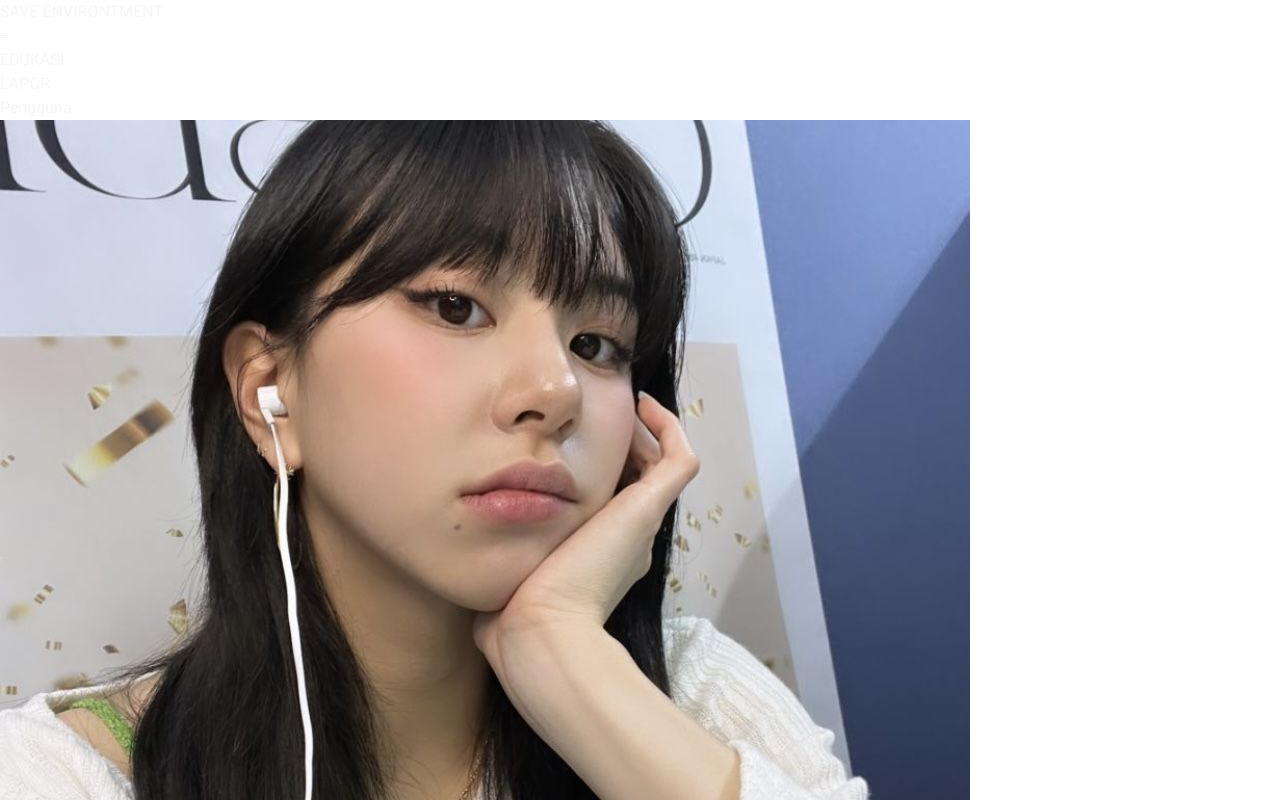
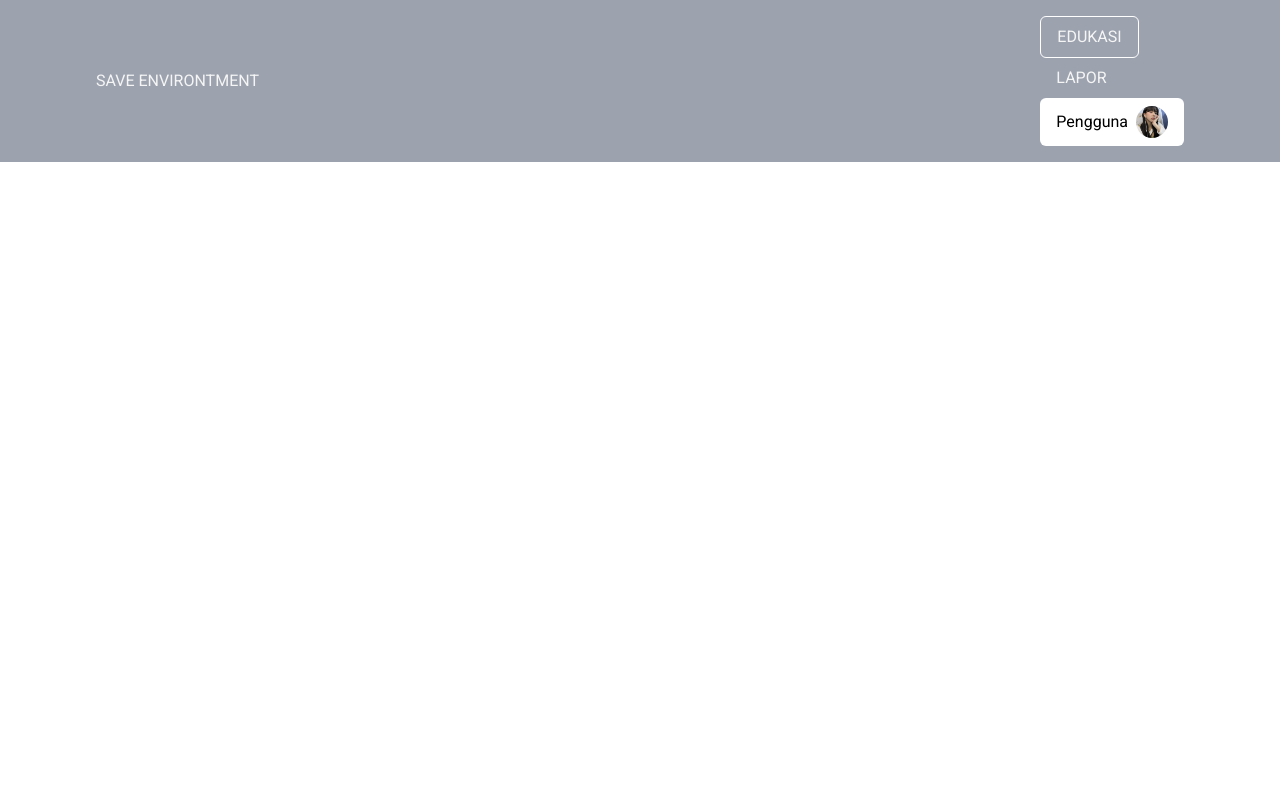
Before and after one commit to FE4-TFI/FE4-Final-Project, a React (Vite) app: page / in a window 1280 px wide. Shown: the top 800 px of the page. Built offline with nearby package versions, Linux system fonts and the light colour scheme.

Commit message:
create navbar style css

```diff
--- a/src/components/navbar/navbar.css
+++ b/src/components/navbar/navbar.css
@@ -0,0 +1,27 @@
+.navbar-container {
+    @apply bg-gray-400 w-full px-6 py-4 lg:px-24
+}
+
+.navbar-box {
+    @apply flex flex-wrap items-center justify-between
+}
+
+.nav-btn {
+    @apply text-4xl font-semibold md:hidden
+}
+
+.edukasi-btn {
+    @apply px-4 py-2 border border-white bg-transparent rounded-md w-fit
+}
+
+.lapor-btn {
+    @apply px-4 py-2 bg-transparent w-fit
+}
+
+.pengguna-btn {
+    @apply px-4 py-2 bg-white text-black rounded-md w-fit flex items-center gap-2
+}
+
+.img-profile {
+    @apply w-8 rounded-full
+}
--- a/src/components/navbar/navbarView.jsx
+++ b/src/components/navbar/navbarView.jsx
@@ -1,20 +1,21 @@
 import profile from '../../assets/img/profile.jpg'
+import './navbar.css'
 
 const NavbarView = ({ openNav, toggleNav }) => (
-    <section className="bg-gray-400 w-full px-6 py-4 lg:px-24">
-        <div className="flex flex-wrap items-center justify-between">
+    <nav className="navbar-container">
+        <div className="navbar-box">
             <h1 className='text-lg'><span className='font-bold'>SAVE </span>ENVIRONTMENT</h1>
-            <button className='text-4xl font-semibold md:hidden' onClick={toggleNav}>&equiv;</button>
+            <button className='nav-btn' onClick={toggleNav}>&equiv;</button>
         <ul className={`flex flex-col gap-y-4 mt-4 md:flex md:flex-row md:mt-0 md:gap-x-6 md:items-center ${openNav ? 'block' : 'hidden'}`}>
-            <li className='px-4 py-2 border border-1 border-white bg-transparent rounded-md w-fit'>EDUKASI</li>
-            <li className='px-4 py-2 bg-transparent w-fit'>LAPOR</li>
-            <li className='px-4 py-2 bg-white text-black rounded-md w-fit flex items-center gap-2'>
+            <li className='edukasi-btn'>EDUKASI</li>
+            <li className='lapor-btn'>LAPOR</li>
+            <li className='pengguna-btn'>
                 Pengguna
-                <img src={profile} alt="Profile Img" className='w-8 rounded-full' />
+                <img src={profile} alt="Profile Img" className='img-profile' />
             </li>
         </ul>
         </div>
-    </section>
+    </nav>
 )
 
 export default NavbarView
```
